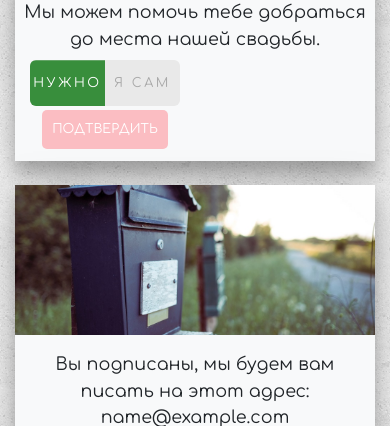
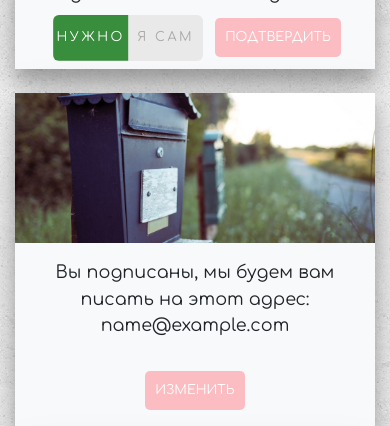
Before and after one commit to Taguaje/wedding, a Django app: template invitation/templates/invitation/profile.html in a window 390 px wide. Shown: the part 972-1398 px from the top of the page. Run offline with Django 3.2, Linux system fonts and the light colour scheme; the template is opened without the code that fills it: most values are stand-ins (such as "Sample title", 1, 10 or a date in 2020); grey boxes marked "Sample" are stand-in pictures; some libraries are stand-ins or nearby versions; some web fonts are replaced.

Commit message:
Default Changelist

```diff
--- a/invitation/templates/invitation/profile.html
+++ b/invitation/templates/invitation/profile.html
@@ -32,24 +32,6 @@
 
 </head>
 <body>
-<div id="preloader" style="display: none;">
-    <div class="alignment">
-        <div class="v-align center-middle">
-            <div class="heart-animation one">
-                <i class="icon icon-heart"></i>
-            </div>
-            <div class="heart-animation two">
-                <i class="icon icon-heart"></i>
-            </div>
-            <div class="heart-animation three">
-                <i class="icon icon-heart"></i>
-            </div>
-            <div class="heart-animation four">
-                <i class="icon icon-heart"></i>
-            </div>
-        </div>
-    </div>
-</div>
 <div class="container-fluid p-0">
     <header>
     </header>
@@ -177,9 +159,9 @@
                         <div class="profile-text-block col-xl-5 col-lg-5 col-md-12 p-3 pl-lg-3">
                             <span class="question-title">Мы будет очень рады, если ты прийдешь!</span>
                         </div>
-                        <div class="col-xl-5 col-lg-5 col-6 p-0">
+                        <div class="col-xl-5 col-lg-5 col-md-12 p-0">
                             <div class="row m-2 justify-content-center justify-content-lg-end">
-                                <div id="container" class="">
+                                <div id="container" class="ml-2 mr-2">
                                     <div class="inner-container">
                                         <div class="toggle first">
                                             <p>Не смогу</p>
@@ -264,12 +246,12 @@
                             </div>
                         </div>
                     {% else %}
-                        <div class="profile-text-block col-xl-5 col-lg-5 col-md-11 p-0 pl-lg-3">
+                        <div class="profile-text-block col-xl-5 col-lg-5 col-md-12 p-0 pl-lg-3">
                             <span class="question-title">Мы можем помочь тебе добраться до места нашей свадьбы.</span>
                         </div>
-                        <div class="col-xl-5 col-lg-5 col-6 p-0">
+                        <div class="col-xl-5 col-lg-5 col-md-12 p-0">
                             <div class="row m-2 justify-content-center justify-content-lg-end">
-                                <div id="container-2" class="">
+                                <div id="container-2" class="ml-2 mr-2">
                                     <div class="inner-container">
                                         <div class="toggle">
                                             <p>Я сам</p>
```
Lines whose indentation alone changed are shown as unchanged.
